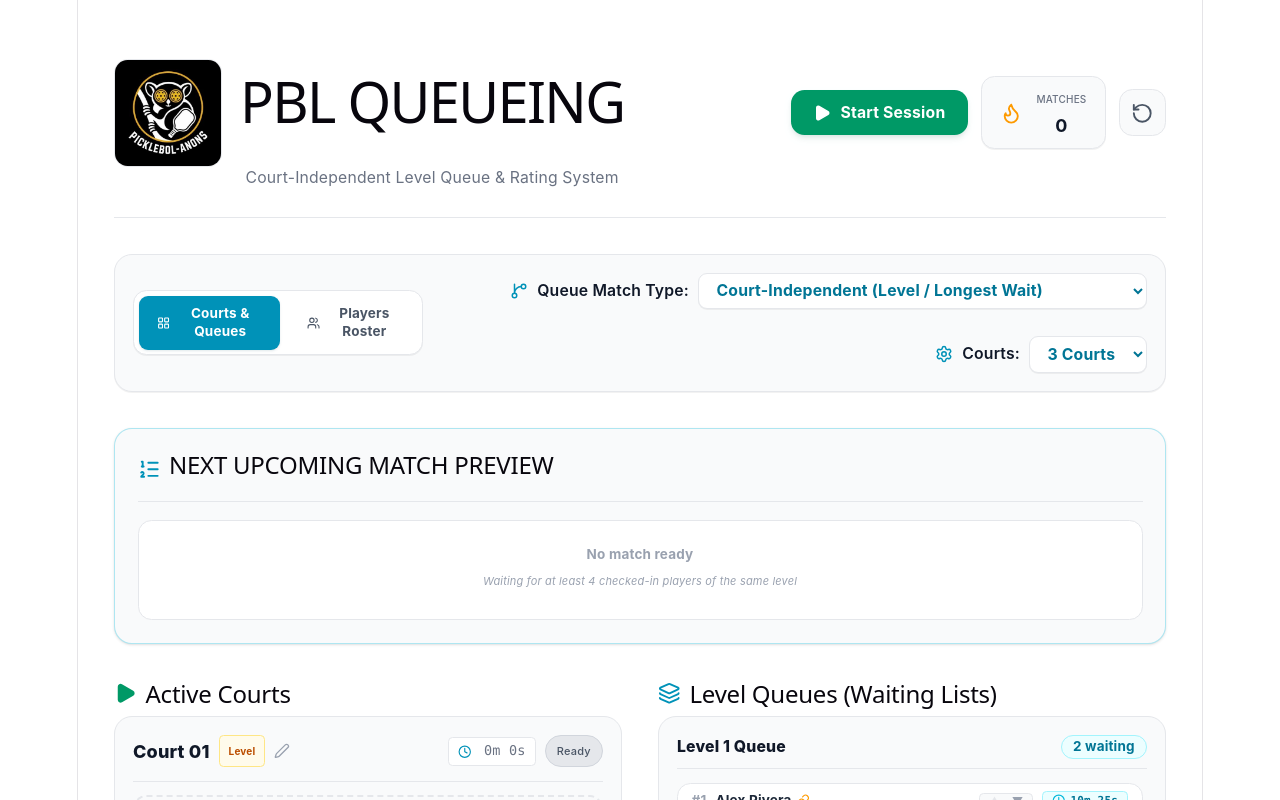
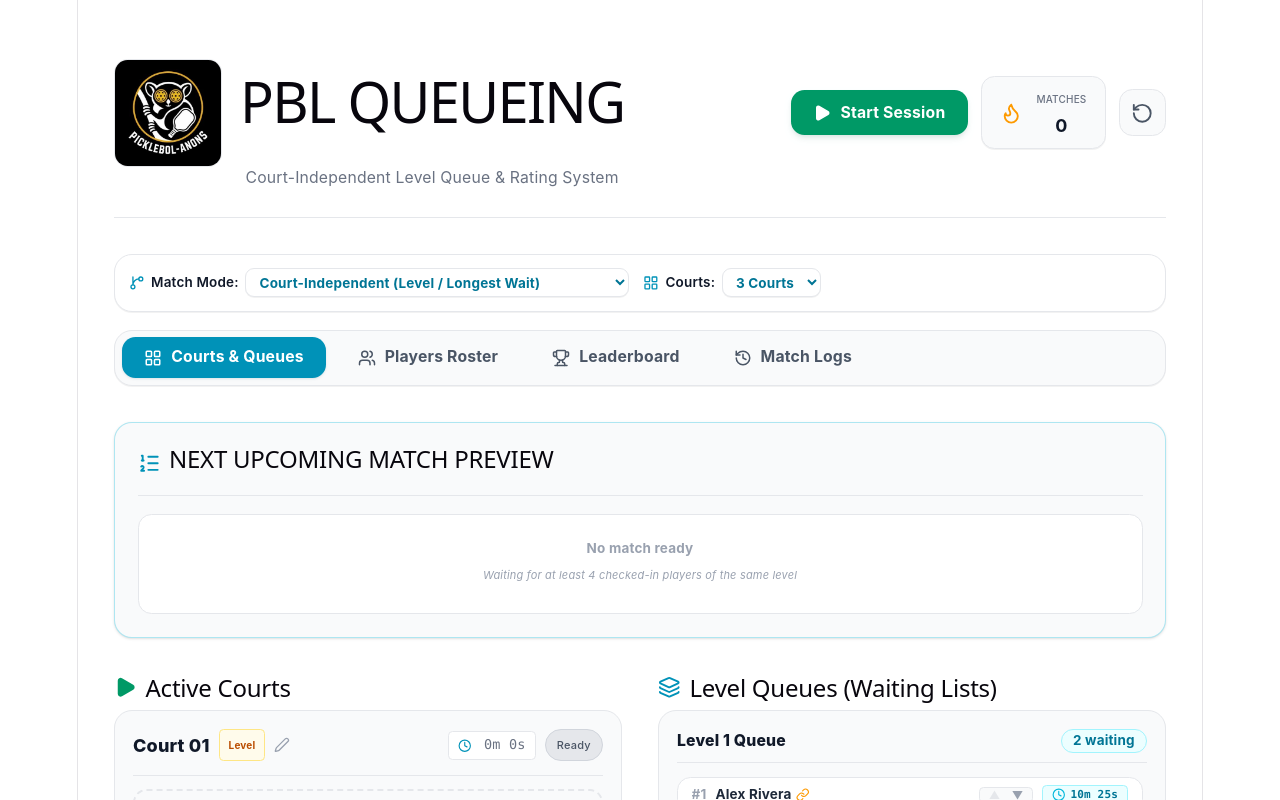
Before and after one commit to theknee-pbl/queue, a React (Vite) app: page / in a window 1280 px wide. Shown: the top 800 px of the page. Built offline with nearby package versions, Linux system fonts and the light colour scheme.

Commit message:
Update App.jsx

```diff
--- a/src/App.jsx
+++ b/src/App.jsx
@@ -8,7 +8,6 @@
   RotateCcw,
   Flame,
   Crown,
-  Settings,
   Sparkles,
   UserCheck,
   UserX,
@@ -1444,48 +1443,29 @@
         </section>
       )}
 
-      {/* UPDATE 3: SEPERATED QUEUE MATCH TYPE & COURTS, PLACED ABOVE */}
-      <div className="max-w-7xl mx-auto mb-8 bg-gray-50 border border-gray-200 rounded-2xl p-4 flex flex-col md:flex-row justify-between items-center gap-4 shadow-2xs">
-        <div className="flex items-center gap-2 bg-white border border-gray-200 p-1 rounded-xl shadow-2xs w-full md:w-auto overflow-x-auto">
-          <button
-            onClick={() => setActiveTab('courts')}
-            className={`flex-1 md:flex-initial px-4 py-2 rounded-lg text-xs font-bold flex items-center justify-center gap-2 transition cursor-pointer ${
-              activeTab === 'courts' ? 'bg-cyan-600 text-white shadow-sm shadow-cyan-900/10' : 'text-gray-600 hover:text-gray-900 hover:bg-gray-100'
-            }`}
-          >
-            <LayoutGrid className="w-4 h-4" /> Courts & Queues
-          </button>
-          <button
-            onClick={() => setActiveTab('players')}
-            className={`flex-1 md:flex-initial px-4 py-2 rounded-lg text-xs font-bold flex items-center justify-center gap-2 transition cursor-pointer ${
-              activeTab === 'players' ? 'bg-cyan-600 text-white shadow-sm shadow-cyan-900/10' : 'text-gray-600 hover:text-gray-900 hover:bg-gray-100'
-            }`}
-          >
-            <Users className="w-4 h-4" /> Players Roster
-          </button>
-        </div>
-
-        <div className="flex items-center gap-6 flex-wrap w-full md:w-auto justify-between md:justify-end">
-          <div className="flex items-center gap-2">
-            <GitBranch className="w-4 h-4 text-cyan-600" />
-            <label className="text-sm font-semibold text-gray-900">Queue Match Type:</label>
+      {/* SEPARATED SYSTEM SETTINGS (Queue Match Type & Courts) */}
+      <div className="max-w-7xl mx-auto mb-4 bg-white border border-gray-200 rounded-2xl p-3 flex flex-col sm:flex-row justify-between items-center gap-3 shadow-2xs">
+        <div className="flex items-center gap-3 flex-wrap w-full sm:w-auto justify-end">
+          <div className="flex items-center gap-1.5">
+            <GitBranch className="w-3.5 h-3.5 text-cyan-600" />
+            <label className="text-xs font-semibold text-gray-900">Match Mode:</label>
             <select
               value={queueMode}
               onChange={(e) => setQueueMode(e.target.value)}
-              className="bg-white border border-gray-200 text-cyan-700 font-bold rounded-lg px-3 py-1.5 text-sm outline-none cursor-pointer focus:border-cyan-500 shadow-2xs"
+              className="bg-white border border-gray-200 text-cyan-700 font-bold rounded-lg px-2 py-1 text-xs outline-none cursor-pointer focus:border-cyan-500 shadow-2xs"
             >
               <option value="independent">Court-Independent (Level / Longest Wait)</option>
               <option value="dependent">Court-Dependent (Highest Court Priority & Ladder)</option>
             </select>
           </div>
 
-          <div className="flex items-center gap-2">
-            <Settings className="w-4 h-4 text-cyan-600" />
-            <label className="text-sm font-semibold text-gray-900">Courts:</label>
+          <div className="flex items-center gap-1.5">
+            <LayoutGrid className="w-3.5 h-3.5 text-cyan-600" />
+            <label className="text-xs font-semibold text-gray-900">Courts:</label>
             <select
               value={totalCourtCount}
               onChange={(e) => handleCourtCountChange(e.target.value)}
-              className="bg-white border border-gray-200 text-cyan-700 font-bold rounded-lg px-3 py-1.5 text-sm outline-none cursor-pointer focus:border-cyan-500 shadow-2xs"
+              className="bg-white border border-gray-200 text-cyan-700 font-bold rounded-lg px-2 py-1 text-xs outline-none cursor-pointer focus:border-cyan-500 shadow-2xs"
             >
               {[1, 2, 3, 4, 5, 6, 7, 8].map((num) => (
                 <option key={num} value={num}>
@@ -1497,10 +1477,46 @@
         </div>
       </div>
 
+      {/* NAVIGATION TABS (Aligned Left) */}
+      <div className="max-w-7xl mx-auto mb-8 bg-gray-50 border border-gray-200 rounded-2xl p-1.5 flex items-center justify-start gap-2 shadow-2xs overflow-x-auto">
+        <button
+          onClick={() => setActiveTab('courts')}
+          className={`px-5 py-2 rounded-xl text-sm font-bold flex items-center justify-center gap-2 transition cursor-pointer ${
+            activeTab === 'courts' ? 'bg-cyan-600 text-white shadow-sm shadow-cyan-900/10' : 'text-gray-600 hover:text-gray-900 hover:bg-gray-100'
+          }`}
+        >
+          <LayoutGrid className="w-4 h-4" /> Courts & Queues
+        </button>
+        <button
+          onClick={() => setActiveTab('players')}
+          className={`px-5 py-2 rounded-xl text-sm font-bold flex items-center justify-center gap-2 transition cursor-pointer ${
+            activeTab === 'players' ? 'bg-cyan-600 text-white shadow-sm shadow-cyan-900/10' : 'text-gray-600 hover:text-gray-900 hover:bg-gray-100'
+          }`}
+        >
+          <Users className="w-4 h-4" /> Players Roster
+        </button>
+        <button
+          onClick={() => setActiveTab('leaderboard')}
+          className={`px-5 py-2 rounded-xl text-sm font-bold flex items-center justify-center gap-2 transition cursor-pointer ${
+            activeTab === 'leaderboard' ? 'bg-cyan-600 text-white shadow-sm shadow-cyan-900/10' : 'text-gray-600 hover:text-gray-900 hover:bg-gray-100'
+          }`}
+        >
+          <Trophy className="w-4 h-4" /> Leaderboard
+        </button>
+        <button
+          onClick={() => setActiveTab('matchLogs')}
+          className={`px-5 py-2 rounded-xl text-sm font-bold flex items-center justify-center gap-2 transition cursor-pointer ${
+            activeTab === 'matchLogs' ? 'bg-cyan-600 text-white shadow-sm shadow-cyan-900/10' : 'text-gray-600 hover:text-gray-900 hover:bg-gray-100'
+          }`}
+        >
+          <History className="w-4 h-4" /> Match Logs
+        </button>
+      </div>
+
       {/* MAIN CONTENT CONTAINER */}
       <main className="max-w-7xl mx-auto space-y-8">
 
-        {/* UPDATE 4 TABLEIZED SECTION: COURTS AND QUEUES */}
+        {/* TAB 1: COURTS AND QUEUES */}
         {activeTab === 'courts' && (
           <div className="space-y-8 animate-in fade-in duration-200">
 
@@ -1573,7 +1589,6 @@
                     return (
                       <div key={court.id} className="bg-gray-50 border border-gray-200 rounded-2xl p-4 shadow-2xs flex flex-col justify-between">
                         <div>
-                          {/* UPDATE 1: FIXED LAYOUT WHEN EDITING COURT NAME SO IT DOES NOT OVERLAP OTHER COMPONENTS */}
                           <div className="flex flex-wrap justify-between items-center gap-2 mb-3 pb-3 border-b border-gray-200">
                             <div className="flex items-center gap-2 min-w-0 flex-1">
                               {editingCourtId === court.id ? (
@@ -1777,7 +1792,7 @@
           </div>
         )}
 
-        {/* UPDATE 4 TABLEIZED SECTION: PLAYERS ROSTER */}
+        {/* TAB 2: PLAYERS ROSTER */}
         {activeTab === 'players' && (
           <section className="grid grid-cols-1 md:grid-cols-3 gap-6 animate-in fade-in duration-200">
 
@@ -1866,7 +1881,6 @@
                 {roster.length === 0 ? (
                   <p className="text-center py-6 text-gray-400 text-sm italic">No players added yet.</p>
                 ) : (
-                  /* UPDATE 2: 1 ROW, 1 PLAYER IN THE ROSTER LIST VIEW */
                   <div className="grid grid-cols-1 gap-2.5 max-h-[400px] overflow-y-auto pr-1">
                     {roster.map((player) => {
                       const isPlaying = activeCourtPlayerIds.has(player.id);
@@ -1936,10 +1950,10 @@
           </section>
         )}
 
-        {/* UPDATE 4 TABLEIZED SECTION: LEADERBOARD & MATCH HISTORY */}
-        <div className="flex flex-col gap-8 pt-6 border-t border-gray-200">
-
-          {/* LEADERBOARD TABLEIZED BLOCK */}
+        {/* TAB 3: LEADERBOARD */}
+        {activeTab === 'leaderboard' && (
+          <div className="flex flex-col gap-8 animate-in fade-in duration-200">
+
             <div className="w-full space-y-6 bg-gray-50/50 border border-gray-200 rounded-3xl p-5 md:p-6 shadow-2xs">
 
               <div className="flex flex-col sm:flex-row justify-between items-start sm:items-center bg-white border border-gray-200 rounded-2xl p-4 gap-3 shadow-2xs">
@@ -2093,7 +2107,13 @@
               </div>
             </div>
 
-          {/* MATCH HISTORY TABLEIZED BLOCK */}
+          </div>
+        )}
+
+        {/* TAB 4: MATCH LOGS */}
+        {activeTab === 'matchLogs' && (
+          <div className="flex flex-col gap-8 animate-in fade-in duration-200">
+
             <div className="w-full space-y-4 bg-gray-50/50 border border-gray-200 rounded-3xl p-5 md:p-6 shadow-2xs">
               <div className="flex items-center justify-between bg-white border border-gray-200 rounded-2xl p-4 shadow-2xs">
                 <div className="flex items-center gap-2">
@@ -2107,7 +2127,7 @@
                 </span>
               </div>
 
-            <div className="space-y-3 max-h-[400px] overflow-y-auto pr-1">
+              <div className="space-y-3 max-h-[500px] overflow-y-auto pr-1">
                 {matchHistory.length === 0 ? (
                   <div className="bg-white border border-gray-200 rounded-2xl p-8 text-center text-gray-400 italic text-sm">
                     No completed matches recorded yet.
@@ -2157,6 +2177,7 @@
             </div>
 
           </div>
+        )}
 
       </main>
     </div>
```
Lines whose indentation alone changed are shown as unchanged.
